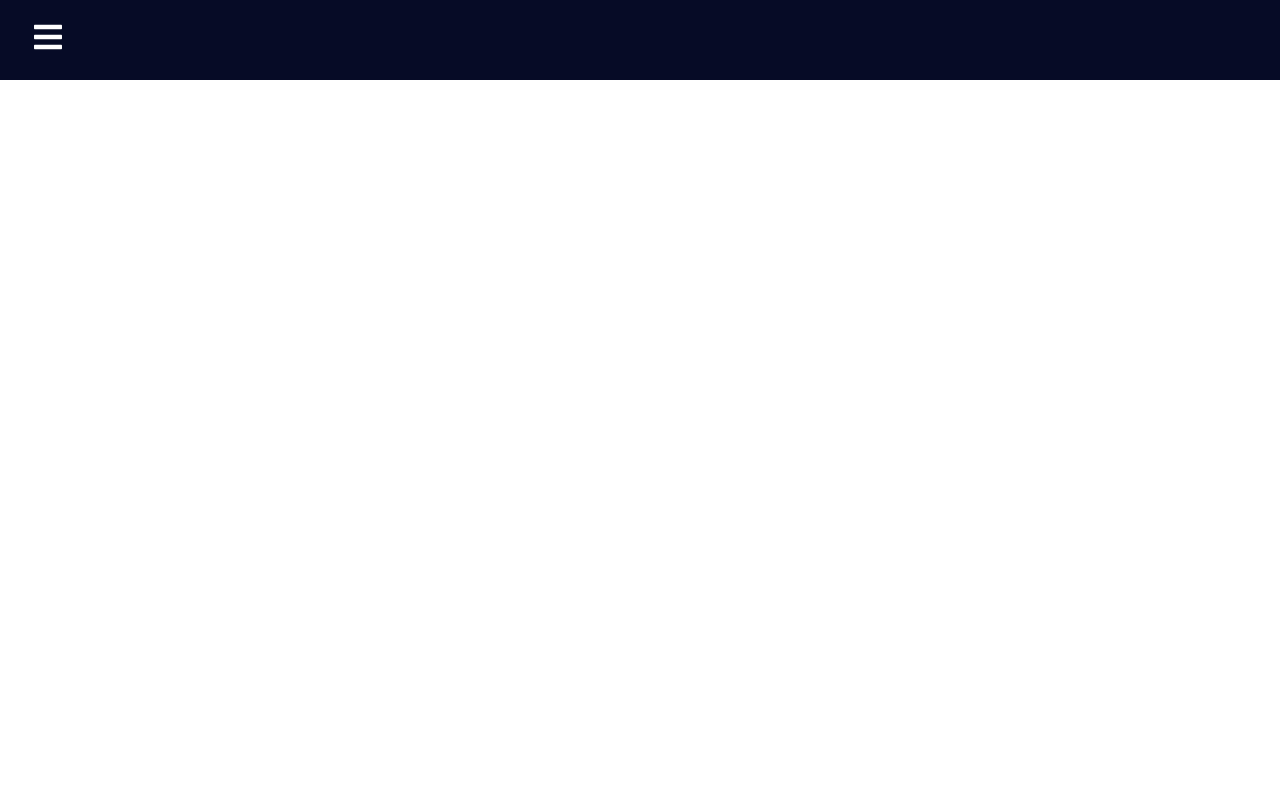
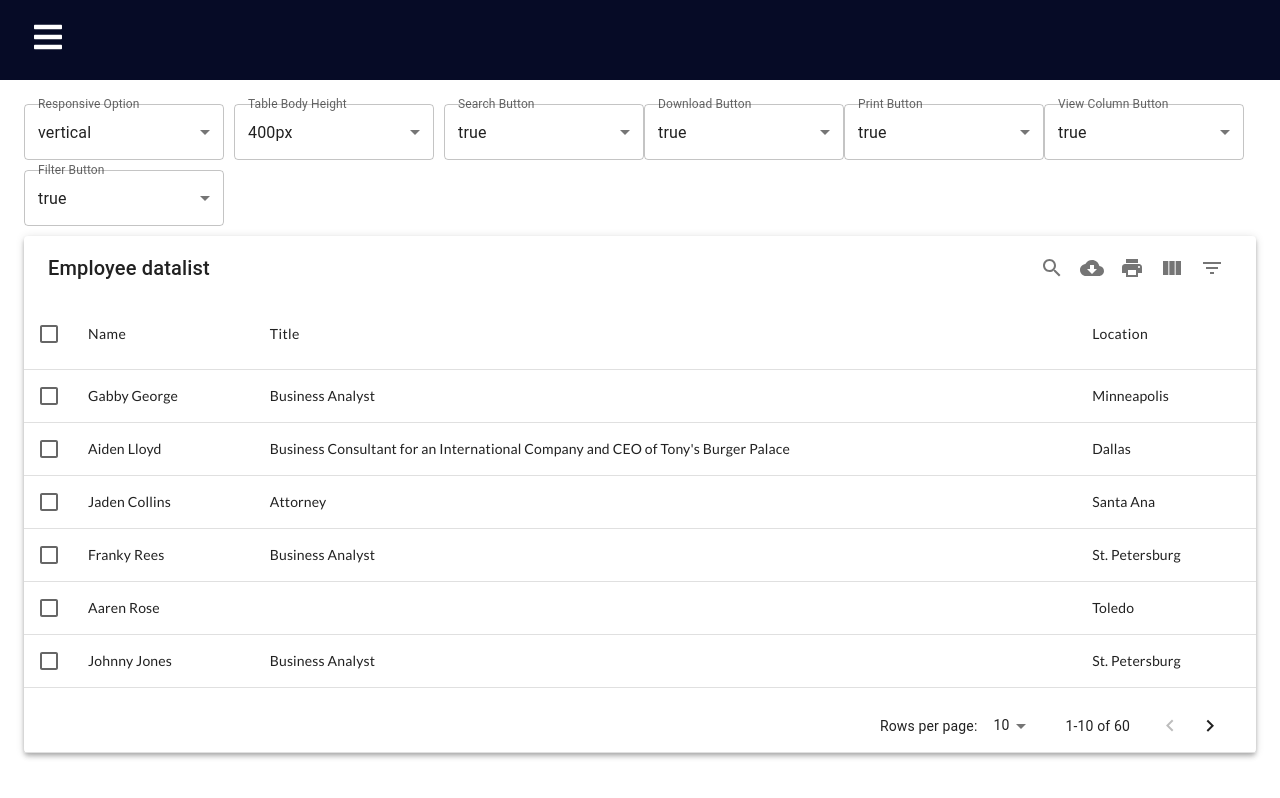
Before and after one commit to AdityaNarayan29/testing-jest, a React (Create React App) app: page /dashboardmui in a window 1280 px wide. Built offline with nearby package versions, Linux system fonts and the light colour scheme.

Commit message:
Added Dashboard with MUI-DataTables

```diff
--- a/package.json
+++ b/package.json
@@ -3,6 +3,10 @@
   "version": "0.1.0",
   "private": true,
   "dependencies": {
+    "@emotion/react": "^11.11.1",
+    "@emotion/styled": "^11.11.0",
+    "@mui/icons-material": "^5.14.1",
+    "@mui/material": "^5.14.1",
     "@testing-library/jest-dom": "^5.16.5",
     "@testing-library/react": "^14.0.0",
     "@testing-library/user-event": "^13.5.0",
@@ -13,6 +17,7 @@
     "eslint-plugin-cypress": "^2.13.3",
     "eslint-plugin-prettier": "^5.0.0",
     "eslint-plugin-simple-import-sort": "^10.0.0",
+    "mui-datatables": "^4.3.0",
     "prettier": "^3.0.0",
     "react": "^18.2.0",
     "react-dom": "^18.2.0",
--- a/src/App.js
+++ b/src/App.js
@@ -4,6 +4,7 @@ import React from 'react';
 import { BrowserRouter as Router, Route, Routes } from 'react-router-dom';
 import Login from './components/Pages/Login/Login';
 import Dashboard from './components/Dashboard/Dashboard';
+import DashboardMUI from './components/DashboardMUI/DashboardMUI';
 import Devices from './components/Pages/Devices/Devices';
 import Users from './components/Pages/Users/Users';
 import Navbar from './components/Navbar/Navbar';
@@ -22,6 +23,7 @@ const App = () => {
 				</Routes>
 				<Routes>
 					<Route path='/dashboard' element={<Dashboard />} />
+					<Route path='/dashboardmui' element={<DashboardMUI />} />
 					<Route path='/devices' element={<Devices />} />
 					<Route path='/users' element={<Users />} />
 					<Route path='/settings' element={<Settings />} />
--- a/src/components/Dashboard/Dashboard.js
+++ b/src/components/Dashboard/Dashboard.js
@@ -1,49 +1,177 @@
+// import React from 'react';
+// import './Dashboard.css';
+
+// const Dashboard = () => {
+// 	// Hard-coded data
+// 	const data = [
+// 		{
+// 			id: 1,
+// 			name: 'John Doe',
+// 			age: 25,
+// 			company: 'ABC Telecom',
+// 			status: 'Active',
+// 		},
+// 		{
+// 			id: 2,
+// 			name: 'Jane Smith',
+// 			age: 30,
+// 			company: 'XYZ Wireless',
+// 			status: 'Pending',
+// 		},
+// 		{
+// 			id: 3,
+// 			name: 'Bob Johnson',
+// 			age: 35,
+// 			company: 'PQR Communications',
+// 			status: 'Active',
+// 		},
+// 		{
+// 			id: 1,
+// 			name: 'John Doe',
+// 			age: 25,
+// 			company: 'ABC Telecom',
+// 			status: 'Active',
+// 		},
+// 		{
+// 			id: 2,
+// 			name: 'Jane Smith',
+// 			age: 30,
+// 			company: 'XYZ Wireless',
+// 			status: 'Pending',
+// 		},
+// 		{
+// 			id: 3,
+// 			name: 'Bob Johnson',
+// 			age: 35,
+// 			company: 'PQR Communications',
+// 			status: 'Active',
+// 		},
+// 		{
+// 			id: 1,
+// 			name: 'John Doe',
+// 			age: 25,
+// 			company: 'ABC Telecom',
+// 			status: 'Active',
+// 		},
+// 		{
+// 			id: 2,
+// 			name: 'Jane Smith',
+// 			age: 30,
+// 			company: 'XYZ Wireless',
+// 			status: 'Pending',
+// 		},
+// 		{
+// 			id: 3,
+// 			name: 'Bob Johnson',
+// 			age: 35,
+// 			company: 'PQR Communications',
+// 			status: 'Active',
+// 		},
+// 	];
+
+// 	return (
+// 		<div className='dashboard' data-testid='dashboard'>
+// 			<h1>Dashboard</h1>
+// 			<table className='dashboard-table'>
+// 				<thead>
+// 					<tr>
+// 						<th>ID</th>
+// 						<th>Name</th>
+// 						<th>Age</th>
+// 						<th>Company</th>
+// 						<th>Status</th>
+// 					</tr>
+// 				</thead>
+// 				<tbody>
+// 					{data.map((item) => (
+// 						<tr key={item.id}>
+// 							<td>{item.id}</td>
+// 							<td>{item.name}</td>
+// 							<td>{item.age}</td>
+// 							<td>{item.company}</td>
+// 							<td>{item.status}</td>
+// 						</tr>
+// 					))}
+// 				</tbody>
+// 			</table>
+// 		</div>
+// 	);
+// };
+
+// export default Dashboard;
 import React from 'react';
-import './Dashboard.css';
+import {
+	Table,
+	TableBody,
+	TableCell,
+	TableContainer,
+	TableHead,
+	TableRow,
+	Paper,
+} from '@mui/material';
 
 const Dashboard = () => {
 	// Hard-coded data
 	const data = [
-    { id: 1, name: "John Doe", age: 25, company: "ABC Telecom", status: "Active" },
-    { id: 2, name: "Jane Smith", age: 30, company: "XYZ Wireless", status: "Pending" },
-    { id: 3, name: "Bob Johnson", age: 35, company: "PQR Communications", status: "Active" },
-    { id: 1, name: "John Doe", age: 25, company: "ABC Telecom", status: "Active" },
-    { id: 2, name: "Jane Smith", age: 30, company: "XYZ Wireless", status: "Pending" },
-    { id: 3, name: "Bob Johnson", age: 35, company: "PQR Communications", status: "Active" },
-    { id: 1, name: "John Doe", age: 25, company: "ABC Telecom", status: "Active" },
-    { id: 2, name: "Jane Smith", age: 30, company: "XYZ Wireless", status: "Pending" },
-    { id: 3, name: "Bob Johnson", age: 35, company: "PQR Communications", status: "Active" },
-    // Add more data entries as needed
+		{
+			id: 1,
+			name: 'John Doe',
+			age: 25,
+			company: 'ABC Telecom',
+			status: 'Active',
+		},
+		{
+			id: 2,
+			name: 'Hehehehe Man',
+			age: 54,
+			company: 'Hehehe',
+			status: 'Active',
+		},
+		{
+			id: 2,
+			name: 'Jane Smith',
+			age: 30,
+			company: 'XYZ Wireless',
+			status: 'Pending',
+		},
+		{
+			id: 3,
+			name: 'Bob Johnson',
+			age: 35,
+			company: 'PQR Communications',
+			status: 'Active',
+		},
 	];
 
 	return (
-    <div className="dashboard">
+		<div className='dashboard' data-testid='dashboard'>
 			<h1>Dashboard</h1>
-      <table className="dashboard-table">
-        <thead>
-          <tr>
-            <th>ID</th>
-            <th>Name</th>
-            <th>Age</th>
-            <th>Company</th>
-            <th>Status</th>
-          </tr>
-        </thead>
-        <tbody>
+			<TableContainer component={Paper}>
+				<Table className='dashboard-table'>
+					<TableHead>
+						<TableRow>
+							<TableCell>ID</TableCell>
+							<TableCell>Name</TableCell>
+							<TableCell>Age</TableCell>
+							<TableCell>Company</TableCell>
+							<TableCell>Status</TableCell>
+						</TableRow>
+					</TableHead>
+					<TableBody>
 						{data.map((item) => (
-            <tr key={item.id}>
-              <td>{item.id}</td>
-              <td>{item.name}</td>
-              <td>{item.age}</td>
-              <td>{item.company}</td>
-              <td>{item.status}</td>
-            </tr>
+							<TableRow key={item.id}>
+								<TableCell>{item.id}</TableCell>
+								<TableCell>{item.name}</TableCell>
+								<TableCell>{item.age}</TableCell>
+								<TableCell>{item.company}</TableCell>
+								<TableCell>{item.status}</TableCell>
+							</TableRow>
 						))}
-        </tbody>
-      </table>
+					</TableBody>
+				</Table>
+			</TableContainer>
 		</div>
 	);
 };
 
-
 export default Dashboard;
--- /dev/null
+++ b/src/components/DashboardMUI/DashboardMUI.js
@@ -0,0 +1,216 @@
+import MUIDataTable from 'mui-datatables';
+import React, { useState } from 'react';
+import { ThemeProvider } from '@mui/material/styles';
+import { createTheme } from '@mui/material/styles';
+import InputLabel from '@mui/material/InputLabel';
+import MenuItem from '@mui/material/MenuItem';
+import FormControl from '@mui/material/FormControl';
+import Select from '@mui/material/Select';
+import { CacheProvider } from '@emotion/react';
+import createCache from '@emotion/cache';
+import { Box } from '@mui/material';
+
+const muiCache = createCache({
+	key: 'mui-datatables',
+	prepend: true,
+});
+
+const DashboardMUI = () => {
+	const [responsive, setResponsive] = useState('vertical');
+	const [tableBodyHeight, setTableBodyHeight] = useState('400px');
+	const [tableBodyMaxHeight, setTableBodyMaxHeight] = useState('400px');
+	const [searchBtn, setSearchBtn] = useState(true);
+	const [downloadBtn, setDownloadBtn] = useState(true);
+	const [printBtn, setPrintBtn] = useState(true);
+	const [viewColumnBtn, setViewColumnBtn] = useState(true);
+	const [filterBtn, setFilterBtn] = useState(true);
+
+	const columns = [
+		{ name: 'Name', options: { filterOptions: { fullWidth: true } } },
+		'Title',
+		'Location',
+	];
+
+	const options = {
+		search: searchBtn,
+		download: downloadBtn,
+		print: printBtn,
+		viewColumns: viewColumnBtn,
+		filter: filterBtn,
+		filterType: 'dropdown',
+		responsive,
+		tableBodyHeight,
+		tableBodyMaxHeight,
+		onTableChange: (action, state) => {
+			console.log(action);
+			console.dir(state);
+		},
+	};
+
+	const data = [
+		['Gabby George', 'Business Analyst', 'Minneapolis'],
+		[
+			'Aiden Lloyd',
+			"Business Consultant for an International Company and CEO of Tony's Burger Palace",
+			'Dallas',
+		],
+		['Jaden Collins', 'Attorney', 'Santa Ana'],
+		['Franky Rees', 'Business Analyst', 'St. Petersburg'],
+		['Aaren Rose', null, 'Toledo'],
+		['Johnny Jones', 'Business Analyst', 'St. Petersburg'],
+		['Jimmy Johns', 'Business Analyst', 'Baltimore'],
+		['Jack Jackson', 'Business Analyst', 'El Paso'],
+		['Joe Jones', 'Computer Programmer', 'El Paso'],
+		['Jacky Jackson', 'Business Consultant', 'Baltimore'],
+		['Jo Jo', 'Software Developer', 'Washington DC'],
+		['Donna Marie', 'Business Manager', 'Annapolis'],
+	];
+	// Duplicate the existing elements to make the array larger
+	const largerData = [...data, ...data, ...data, ...data, ...data];
+
+	return (
+		<Box m={3}>
+			<CacheProvider value={muiCache} sx={{ m: 2 }}>
+				<ThemeProvider theme={createTheme()}>
+					<FormControl>
+						<InputLabel id='demo-simple-select-label'>
+							Responsive Option
+						</InputLabel>
+						<Select
+							labelId='demo-simple-select-label'
+							id='demo-simple-select'
+							value={responsive}
+							style={{ width: '200px', marginBottom: '10px', marginRight: 10 }}
+							onChange={(e) => setResponsive(e.target.value)}
+						>
+							<MenuItem value={'vertical'}>vertical</MenuItem>
+							<MenuItem value={'standard'}>standard</MenuItem>
+							<MenuItem value={'simple'}>simple</MenuItem>
+
+							<MenuItem value={'scroll'}>scroll (deprecated)</MenuItem>
+							<MenuItem value={'scrollMaxHeight'}>
+								scrollMaxHeight (deprecated)
+							</MenuItem>
+							<MenuItem value={'stacked'}>stacked (deprecated)</MenuItem>
+						</Select>
+					</FormControl>
+					<FormControl>
+						<InputLabel id='demo-simple-select-label'>
+							Table Body Height
+						</InputLabel>
+						<Select
+							labelId='demo-simple-select-label'
+							id='demo-simple-select'
+							value={tableBodyHeight}
+							style={{ width: '200px', marginBottom: '10px', marginRight: 10 }}
+							onChange={(e) => setTableBodyHeight(e.target.value)}
+						>
+							<MenuItem value={''}>[blank]</MenuItem>
+							<MenuItem value={'400px'}>400px</MenuItem>
+							<MenuItem value={'800px'}>800px</MenuItem>
+							<MenuItem value={'100%'}>100%</MenuItem>
+						</Select>
+					</FormControl>
+					{/* <FormControl>
+						<InputLabel id='demo-simple-select-label'>
+							Max Table Body Height
+						</InputLabel>
+						<Select
+							labelId='demo-simple-select-label'
+							id='demo-simple-select'
+							value={tableBodyMaxHeight}
+							style={{ width: '200px', marginBottom: '10px' }}
+							onChange={(e) => setTableBodyMaxHeight(e.target.value)}
+						>
+							<MenuItem value={''}>[blank]</MenuItem>
+							<MenuItem value={'400px'}>400px</MenuItem>
+							<MenuItem value={'800px'}>800px</MenuItem>
+							<MenuItem value={'100%'}>100%</MenuItem>
+						</Select>
+					</FormControl> */}
+					<FormControl>
+						<InputLabel id='demo-simple-select-label'>Search Button</InputLabel>
+						<Select
+							labelId='demo-simple-select-label'
+							id='demo-simple-select'
+							value={searchBtn}
+							style={{ width: '200px', marginBottom: '10px' }}
+							onChange={(e) => setSearchBtn(e.target.value)}
+						>
+							<MenuItem value={'true'}>{'true'}</MenuItem>
+							<MenuItem value={'false'}>{'false'}</MenuItem>
+							<MenuItem value={'disabled'}>disabled</MenuItem>
+						</Select>
+					</FormControl>
+					<FormControl>
+						<InputLabel id='demo-simple-select-label'>
+							Download Button
+						</InputLabel>
+						<Select
+							labelId='demo-simple-select-label'
+							id='demo-simple-select'
+							value={downloadBtn}
+							style={{ width: '200px', marginBottom: '10px' }}
+							onChange={(e) => setDownloadBtn(e.target.value)}
+						>
+							<MenuItem value={'true'}>{'true'}</MenuItem>
+							<MenuItem value={'false'}>{'false'}</MenuItem>
+							<MenuItem value={'disabled'}>disabled</MenuItem>
+						</Select>
+					</FormControl>
+					<FormControl>
+						<InputLabel id='demo-simple-select-label'>Print Button</InputLabel>
+						<Select
+							labelId='demo-simple-select-label'
+							id='demo-simple-select'
+							value={printBtn}
+							style={{ width: '200px', marginBottom: '10px' }}
+							onChange={(e) => setPrintBtn(e.target.value)}
+						>
+							<MenuItem value={'true'}>{'true'}</MenuItem>
+							<MenuItem value={'false'}>{'false'}</MenuItem>
+							<MenuItem value={'disabled'}>disabled</MenuItem>
+						</Select>
+					</FormControl>
+					<FormControl>
+						<InputLabel id='demo-simple-select-label'>
+							View Column Button
+						</InputLabel>
+						<Select
+							labelId='demo-simple-select-label'
+							id='demo-simple-select'
+							value={viewColumnBtn}
+							style={{ width: '200px', marginBottom: '10px' }}
+							onChange={(e) => setViewColumnBtn(e.target.value)}
+						>
+							<MenuItem value={'true'}>{'true'}</MenuItem>
+							<MenuItem value={'false'}>{'false'}</MenuItem>
+							<MenuItem value={'disabled'}>disabled</MenuItem>
+						</Select>
+					</FormControl>
+					<FormControl>
+						<InputLabel id='demo-simple-select-label'>Filter Button</InputLabel>
+						<Select
+							labelId='demo-simple-select-label'
+							id='demo-simple-select'
+							value={filterBtn}
+							style={{ width: '200px', marginBottom: '10px' }}
+							onChange={(e) => setFilterBtn(e.target.value)}
+						>
+							<MenuItem value={'true'}>{'true'}</MenuItem>
+							<MenuItem value={'false'}>{'false'}</MenuItem>
+							<MenuItem value={'disabled'}>disabled</MenuItem>
+						</Select>
+					</FormControl>
+					<MUIDataTable
+						title={'Employee datalist'}
+						data={largerData}
+						columns={columns}
+						options={options}
+					/>
+				</ThemeProvider>
+			</CacheProvider>
+		</Box>
+	);
+};
+export default DashboardMUI;
--- a/src/components/Navbar/Navbar.css
+++ b/src/components/Navbar/Navbar.css
@@ -4,6 +4,7 @@
     display: flex;
     justify-content: start;
     align-items: center;
+    z-index: 999999;
 }
 nav{
     display: flex;
@@ -30,6 +31,7 @@ nav{
 }
 
 .nav-menu {
+    z-index: 100;
     background-color: #060b26;
     width: 250px;
     height: 100vh;
@@ -101,7 +103,7 @@ nav{
     background-color: #1a83ff;
 }
 
-span {
+nav span {
     margin-left: 16px;
 }
 
--- a/src/components/Pages/Help/Help.js
+++ b/src/components/Pages/Help/Help.js
@@ -3,7 +3,7 @@ import './Help.css';
 
 function Help() {
 	return (
-		<div className='help-container'>
+		<div className='help-container help' data-testid='help'>
 			<h1>Help Component</h1>
 			<p>
 				The Help component plays a crucial role in enhancing the user experience
--- a/src/components/Pages/Settings/Settings.js
+++ b/src/components/Pages/Settings/Settings.js
@@ -23,7 +23,7 @@ function Settings() {
 	};
 
 	return (
-		<div className='settings'>
+		<div className='settings' data-testid='settings'>
 			<h1>Settings</h1>
 			<div className='appearance-section'>
 				<h2>Appearance</h2>
```
Also changed, not shown: src/components/Navbar/Navbar.js (+18 -3 lines), 2 other files (tests, documents, lock files or other folders). Lines whose indentation alone changed are shown as unchanged.
